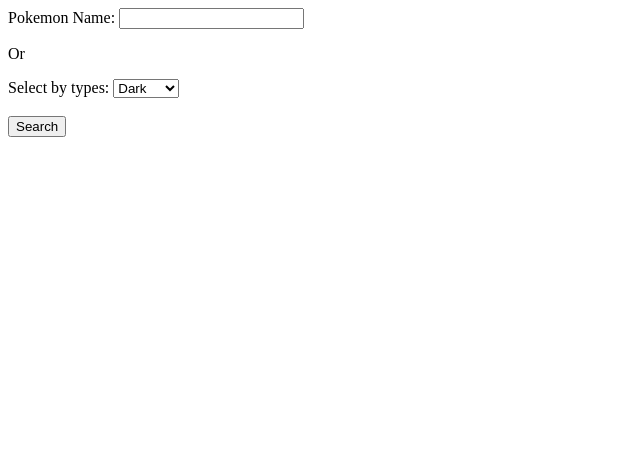
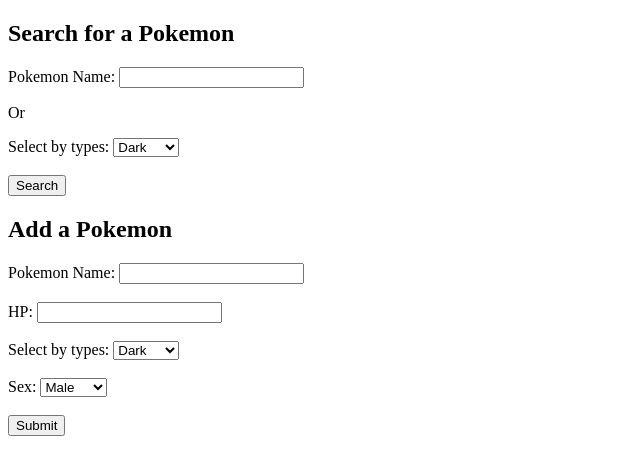
Before and after one commit to ShifuX/DB_Project, a plain HTML site: page index.html in a window 1280 px wide. Shown: the whole page, without its empty margins (0-640 px from the left). Drawn offline with Linux system fonts and the light colour scheme.

Commit message:
input fields for adding a pokemon -incomplete

```diff
--- a/index.html
+++ b/index.html
@@ -8,6 +8,7 @@
 </head>
 
 <body>
+    <h2>Search for a Pokemon</h2>
     <div>
         <label for="pokemonName">Pokemon Name:</label>
         <input type="text" name="pokemonName" id="pokemonName">
@@ -33,6 +34,39 @@
         <h2 id="displayPokemonName"></h2>
     </div>
 
+    <h2>Add a Pokemon</h2>
+    <div>
+        <label for="insertPokemonName">Pokemon Name:</label>
+        <input type="text" name="insertPokemonName" id="insertPokemonName">
+    </div>
+    <br>
+    <div>
+        <label for="pokemonHP">HP:</label>
+        <input type="number" name="pokemonHP" id="pokemonHP" min="0">
+    </div>
+    <br>
+    <div>
+        <label for="types">Select by types:</label>
+        <select name="types" id="types">
+            <option value="dark">Dark</option>
+            <option value="electric">Electric</option>
+            <option value="fairy">Fairy</option>
+            <option value="grass">Grass</option>
+            <option value="ghost">Ghost</option>
+        </select>
+    </div>
+    <br>
+    <div>
+        <label for="pokemonSex">Sex:</label>
+        <select name="pokemonSex" id="pokemonSex">
+            <option value="male">Male</option>
+            <option value="female">Female</option>
+        </select>
+    </div>
+    <br>
+    <div>
+        <input type="button" value="Submit" id="inputPokemonButton">
+    </div>
 </body>
 
 </html>
```
